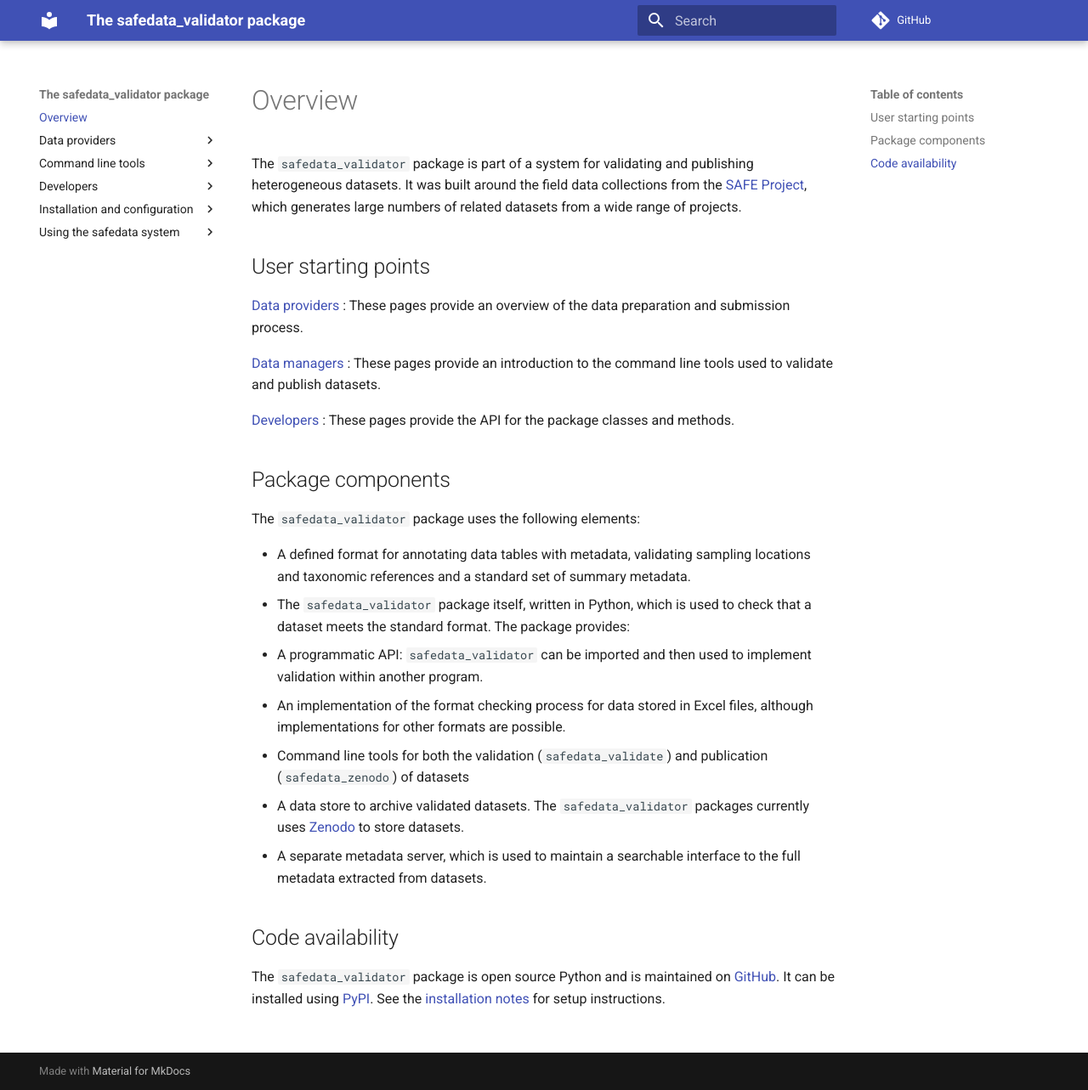
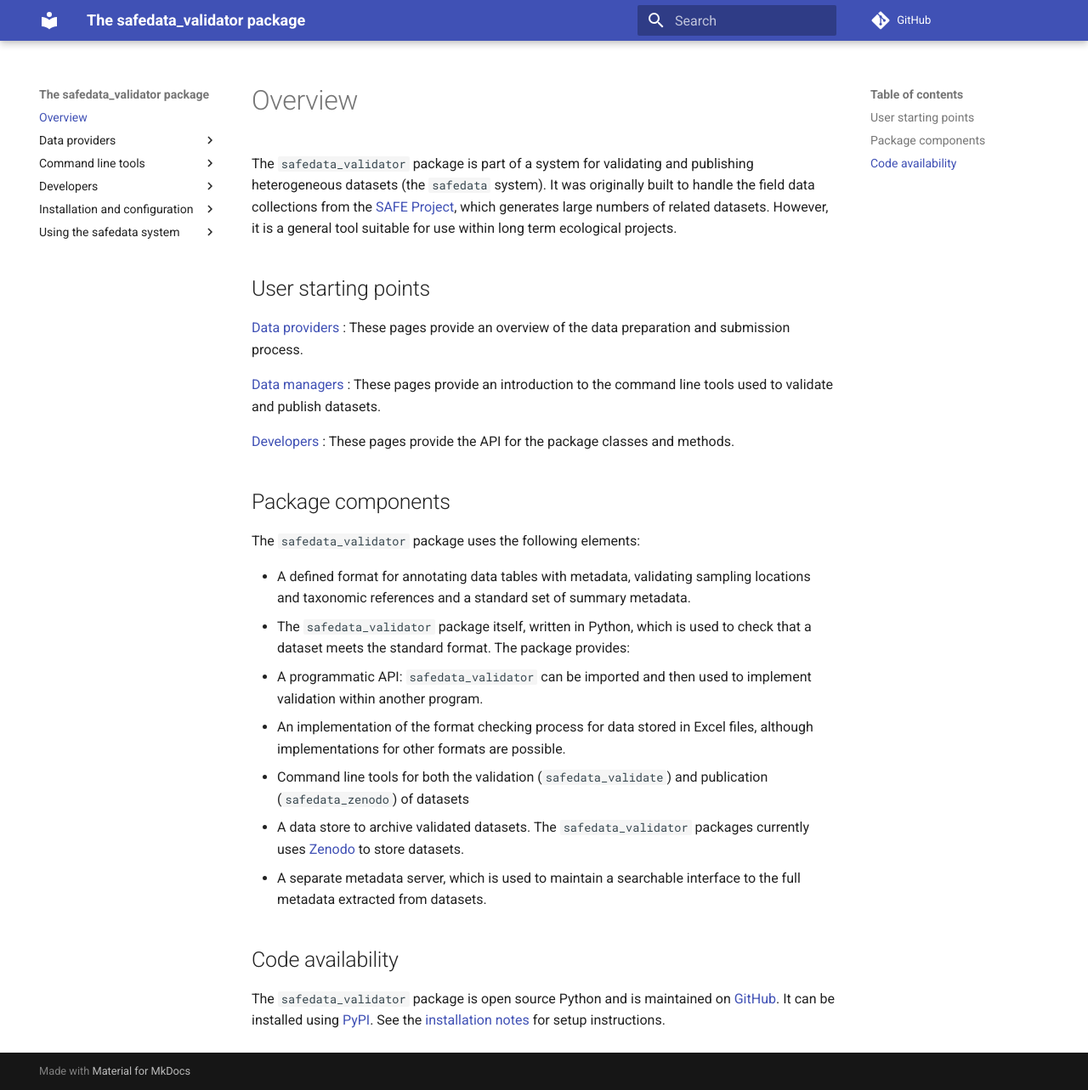
Before and after one commit to ImperialCollegeLondon/safedata_validator, an MkDocs documentation site: the page built from docs/index.md, in a window 1280 px wide and 1283 px high. Shown: the whole window at 85% size. Built offline with MkDocs 1.6.1 and Material for MkDocs 9.7.7, drawn with Linux system fonts in a browser that asks for light colours; comment, search, counter and statistics services are not loaded.

Commit message:
Changed overview to talk about orginally developed

```diff
--- a/docs/index.md
+++ b/docs/index.md
@@ -1,9 +1,10 @@
 # Overview
 
 The `safedata_validator` package is part of a system for validating and publishing
-heterogeneous datasets. It was built around the field data collections from the [SAFE
-Project](https://safeproject.net), which generates large numbers of related datasets
-from a wide range of projects.
+heterogeneous datasets (the `safedata` system). It was originally built to handle the
+field data collections from the [SAFE Project](https://safeproject.net), which generates
+large numbers of related datasets. However, it is a general tool suitable for use within
+long term ecological projects.
 
 ## User starting points
 
```
